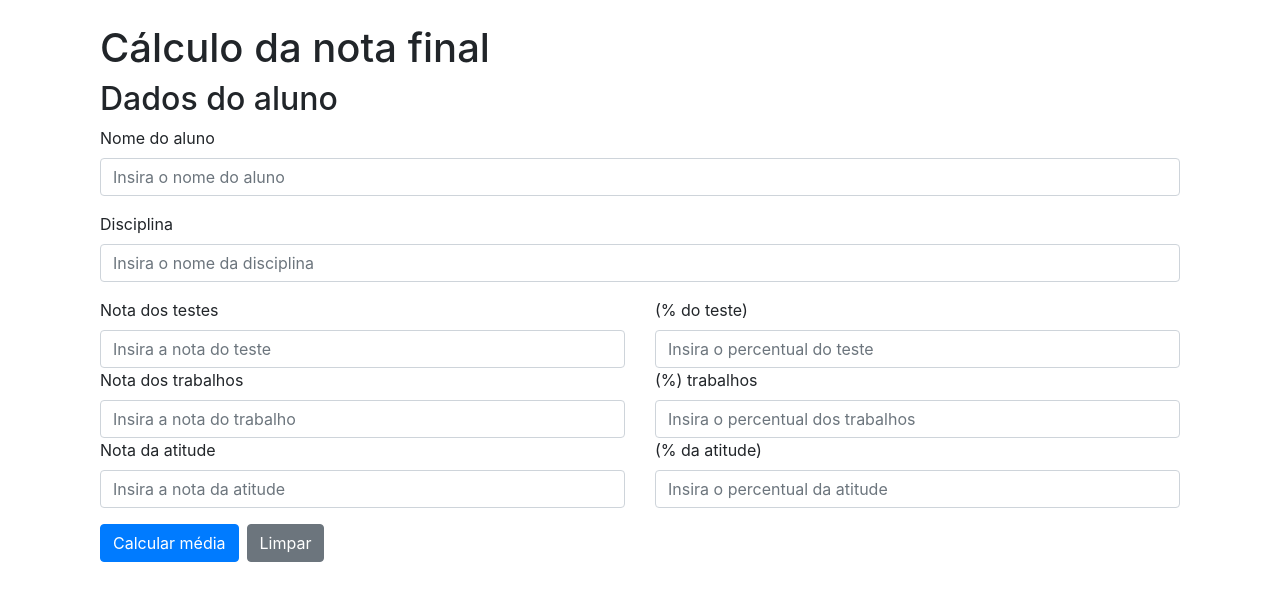
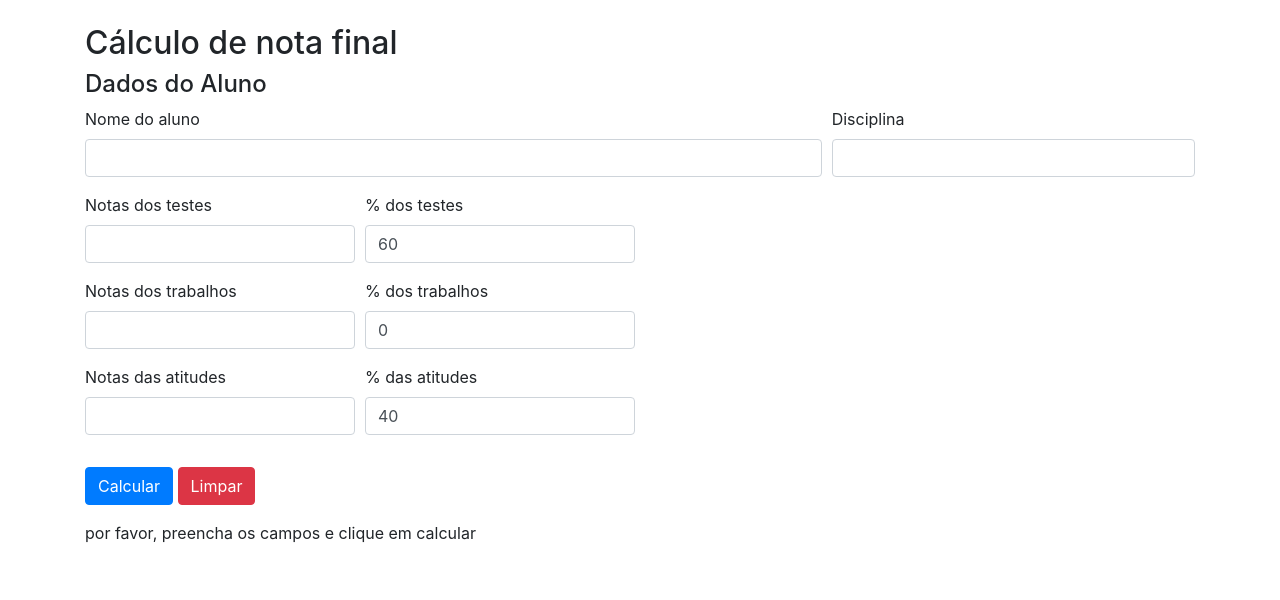
Before and after one commit to Joao-Figueiredo10/REACT-APP-1, a React (Vite) app: page / in a window 1280 px wide. Shown: the top 600 px of the page. Built offline with nearby package versions, Linux system fonts and the light colour scheme.

Commit message:
fim da calculadora das notas

```diff
--- a/src/Notas.jsx
+++ b/src/Notas.jsx
@@ -1,165 +1,94 @@
-import { useState } from 'react';
+import React, { useState } from 'react';
 
 function Notas() {
 
-    const [formData, setFormData] = useState({
-        nome: '',
-        disciplina: '',
-        notaTeste: '',
-        teste: '',
-        notaTrabalho: '',
-        trabalho: '',
-        notaAtitude: '',
-        atitude: ''
-    });
+    const [resultado, setresultado] = useState("por favor, preencha os campos e clique em calcular");
+    const [porcentagemTestes, setPorcentagemTestes] = useState(60);
+    const [porcentagemTrabalhos, setPorcentagemTrabalhos] = useState(0);
+    const [porcentagemAtitudes, setPorcentagemAtitudes] = useState(40);
 
-    function controlnotaTeste(e){
-        const value = e.target.value;
-        if (value < 0 ) {
-            setFormData({ ...formData, notaTeste: 0 });
-        } else if (value > 20) {
-            setFormData({ ...formData, notaTeste: 20 });
+    /**/
+
+    function calcularNotaFinal() {
+
+        const notaTestes = (porcentagemTestes / 100) * parseFloat(document.getElementById("notastestes").value);
+        const notaTrabalhos = (porcentagemTrabalhos / 100) * parseFloat(document.getElementById("notastrabalhos").value);
+        const notaAtitudes = (porcentagemAtitudes / 100) * parseFloat(document.getElementById("notasatitudes").value);
+        //return (notaTestes + notaTrabalhos + notaAtitudes).toFixed(2);
+        if (porcentagemTestes + porcentagemTrabalhos + porcentagemAtitudes !== 100) {
+            setresultado("A soma das porcentagens deve ser igual a 100%");
         } else {
-            setFormData({ ...formData, notaTeste: value });
+            setresultado(`A nota final é: ${((notaTestes + notaTrabalhos + notaAtitudes).toFixed(2))}`);
         }
-    }
 
-    function controlnotaTrabalho(e){
-        const value = e.target.value;
-        if (value < 0 ) {
-            setFormData({ ...formData, notaTrabalho: 0 });
-        } else if (value > 20) {
-            setFormData({ ...formData, notaTrabalho: 20 });
-        } else {
-            setFormData({ ...formData, notaTrabalho: value });
-        }
-    }
-
-    function controlnotaAtitude(e){
-        const value = e.target.value;
-        if (value < 0 ) {
-            setFormData({ ...formData, notaAtitude: 0 });
-        } else if (value > 20) {
-            setFormData({ ...formData, notaAtitude: 20 });
-        } else {
-            setFormData({ ...formData, notaAtitude: value });
-        }
-    }
-
-    function controlteste(e){
-        const value = e.target.value;
-        if (value < 0 ) {
-            setFormData({ ...formData, teste: 0 });
-        } else if (value > 40) {
-            setFormData({ ...formData, teste: 40 });
-        } else {
-            setFormData({ ...formData, teste: value });
-        }
-    }
-
-    function controltrabalho(e){
-        const value = e.target.value;
-        if (value < 0 ) {
-            setFormData({ ...formData, trabalho: 0 });
-        } else if (value > 40) {
-            setFormData({ ...formData, trabalho: 40 });
-        } else {
-            setFormData({ ...formData, trabalho: value });
-        }
-    }
-
-    function controlatitude(e){
-        const value = e.target.value;
-        if (value < 0 ) {
-            setFormData({ ...formData, atitude: 0 });
-        } else if (value > 20) {
-            setFormData({ ...formData, atitude: 20 });
-        } else {
-            setFormData({ ...formData, atitude: value });
-        }
-    }
-
-    function mediaTresNotas(e) {
-        e.preventDefault();
-        const media = (parseFloat(formData.notaTeste) + parseFloat(formData.notaTrabalho) + parseFloat(formData.notaAtitude)) / 3;
-        alert(`A média das três notas é: ${media.toFixed(2)}`);
-        if (media >= 9.5) {
-            alert('Aprovado!');
-        } else {
-            alert('Reporovado!');
-        }
-    }
-
-    function limparFormulario() {
-        setFormData({ nome: '', disciplina: '', notaTeste: '', teste: '', notaTrabalho: '', trabalho: '', notaAtitude: '', atitude: '' });
-        setDadosSubmetidos(null);
     }
 
 
     return (
-        <div class="container">
-            <h1>Cálculo da nota final</h1>
-            <h2>Dados do aluno</h2>
-            <form>
-                <div class="form-group">
-                    <label for="nome">Nome do aluno</label>
-                    <input type="text" class="form-control" id="nome" placeholder="Insira o nome do aluno" value={formData.nome} onChange={(e) =>
-                        setFormData({ ...formData, nome: e.target.value })} required />
-                </div>
+        <div className="row">
+
+            <div className="col-12">
+                <h2>Cálculo de nota final</h2>
+                <h4>Dados do Aluno</h4>
+            </div>
+
+            <div className="col-12">
+                <form>
+                    <div className="form-row">
+                        <div className="form-group col-md-8">
+                            <label htmlFor="nomealuno">Nome do aluno</label>
+                            <input required type="text" className="form-control" id="nomealuno" />
+                        </div>
+                        <div className="form-group col-md-4">
+                            <label htmlFor="disciplina">Disciplina</label>
+                            <input required type="text" className="form-control" id="disciplina" />
+                        </div>
+                    </div>
+
+                    <div className="form-row">
+                        <div className="form-group col-md-3">
+                            <label htmlFor="notastestes">Notas dos testes</label>
+                            <input required type="number" min="0" max="20" step="0.1" className="form-control" id="notastestes" />
+                        </div>
+                        <div className="form-group col-md-3">
+                            <label htmlFor="porcentagemtestes">% dos testes</label>
+                            <input required type="number" min="0" max="100" value={porcentagemTestes} onChange={(e) => setPorcentagemTestes(parseFloat(e.target.value))} className="form-control" id="porcentagemtestes" />
+                        </div>
+                    </div>
 
 
-
-                <div class="form-group">
-                    <label for="disciplina">Disciplina</label>
-                    <input type="text" class="form-control" id="disciplina" placeholder="Insira o nome da disciplina" value={formData.disciplina} onChange={(e) =>
-                        setFormData({ ...formData, disciplina: e.target.value })} required />
-                </div>
-
-                <div class="row">
-                    <div class="col">
-                        <label for="notaTeste">Nota dos testes</label>
-                        <input type="number" step={"0.1"} class="form-control" id="notaTeste" placeholder="Insira a nota do teste" value={formData.notaTeste} onChange={(e) => controlnotaTeste(e)}
-                        required />
+                    <div className="form-row">
+                        <div className="form-group col-md-3">
+                            <label htmlFor="notastrabalhos">Notas dos trabalhos</label>
+                            <input required type="number" min="0" max="20" step="0.1" className="form-control" id="notastrabalhos" />
+                        </div>
+                        <div className="form-group col-md-3">
+                            <label htmlFor="porcentagemtrabalhos">% dos trabalhos</label>
+                            <input required type="number" min="0" max="100" value={porcentagemTrabalhos} onChange={(e) => setPorcentagemTrabalhos(parseFloat(e.target.value))} className="form-control" id="porcentagemtrabalhos" />
+                        </div>
                     </div>
 
-                    <div class="col">
-                        <label for="teste">(% do teste)</label>
-                        <input type="number" step={"1"} class="form-control" id="teste" placeholder="Insira o percentual do teste" value={formData.teste} onChange={(e) => controlteste(e)}
-                         required /></div>
 
-                            <div class="w-100"></div>
-
-                    <div class="col">
-                        <label for="notaTrabalho">Nota dos trabalhos</label>
-                        <input type="number" step={"0.1"} class="form-control" id="notaTrabalho" placeholder="Insira a nota do trabalho" value={formData.notaTrabalho} onChange={(e) => controlnotaTrabalho(e)}
-                        required />
+                    <div className="form-row">
+                        <div className="form-group col-md-3">
+                            <label htmlFor="notasatitudes">Notas das atitudes</label>
+                            <input required type="number" min="0" max="20" step="0.1" className="form-control" id="notasatitudes" />
+                        </div>
+                        <div className="form-group col-md-3">
+                            <label htmlFor="porcentagematitudes">% das atitudes</label>
+                            <input required type="number" min="0" max="100" value={porcentagemAtitudes} onChange={(e) => setPorcentagemAtitudes(parseFloat(e.target.value))} className="form-control" id="porcentagematitudes" />
+                        </div>
                     </div>
 
-                    <div class="col">
-                        <label for="trabalho">(%) trabalhos</label>
-                        <input type="number" step={"1"} class="form-control" id="trabalho" placeholder="Insira o percentual dos trabalhos" value={formData.trabalho} onChange={(e) => controltrabalho(e)}
-                         required />
-                    </div>
+                    <button type="button" className="mt-3 btn btn-primary" onClick={calcularNotaFinal}>Calcular</button>
+                    &nbsp;
+                    <button type="reset" className="mt-3 btn btn-danger">Limpar</button>
 
-                    <div class="w-100"></div>
+                    <div className="mt-3 mb-3">{resultado}</div>
 
-                    <div class="col">
-                        <label for="notaAtitude">Nota da atitude</label>
-                        <input type="number" step={"0.1"} class="form-control" id="notaAtitude" placeholder="Insira a nota da atitude" value={formData.notaAtitude} onChange={(e) => controlnotaAtitude(e)}
-                        required />
-                    </div>
+                </form>
+            </div>
 
-                    <div class="col">
-                        <label for="atitude">(% da atitude)</label>
-                        <input type="number" step={"1"} class="form-control" id="atitude" placeholder="Insira o percentual da atitude" value={formData.atitude} onChange={(e) => controlatitude(e)}
-                         required />
-                    </div>
-                </div>
-                <button type="submit" class="btn btn-primary mt-3" onClick={mediaTresNotas}>Calcular média</button>
-
-                <button type="button" class="btn btn-secondary mt-3 ml-2" onClick={limparFormulario}>Limpar</button>
-
-            </form>
         </div>
     );
 }
```
